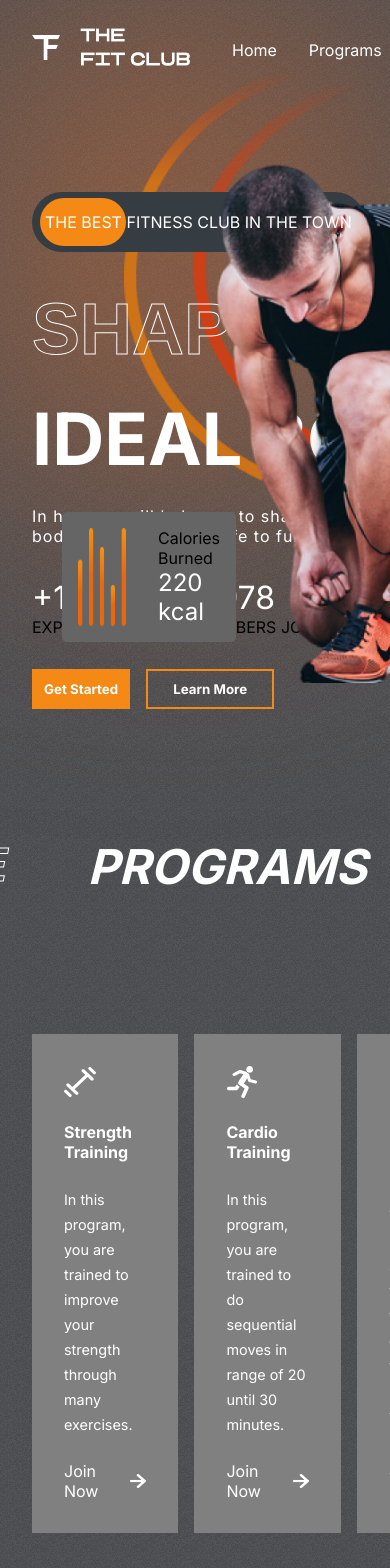
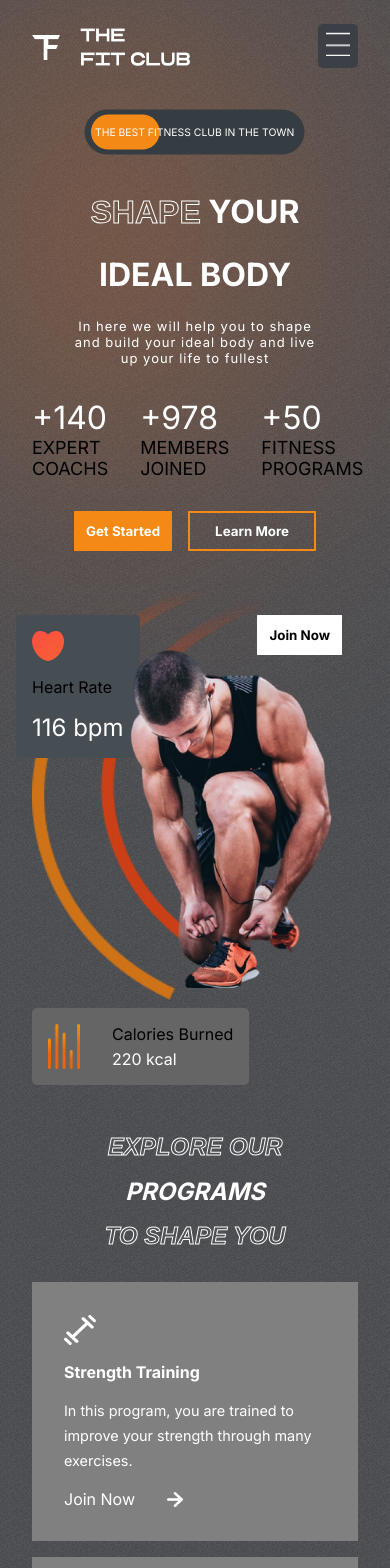
Before and after one commit to SubhashanaSS/gym-heroes, a React (Create React App) app: page / in a window 390 px wide. Shown: the top 1568 px of the page. Built offline with nearby package versions, Linux system fonts and the light colour scheme.

Commit message:
Mobile responsive

```diff
--- a/src/components/Header/Header.css
+++ b/src/components/Header/Header.css
@@ -19,3 +19,17 @@
   color: var(--orange);
   cursor: pointer;
 }
+
+@media screen and (max-width: 768px) {
+  .header > :nth-child(2) {
+    position: fixed;
+    right: 2rem;
+    z-index: 99;
+  }
+
+  .header-menu {
+    flex-direction: column;
+    background-color: var(--appColor);
+    padding: 2rem;
+  }
+}
--- a/src/components/Header/Header.jsx
+++ b/src/components/Header/Header.jsx
@@ -1,20 +1,40 @@
-import React from "react";
+import React, { useState } from "react";
 import "./Header.css";
 
 import Logo from "../../assets/logo.png";
+import Bars from "../../assets/bars.png";
 
 const Header = () => {
+  const mobile = window.innerWidth <= 768 ? true : false;
+  const [menuOpend, setMenuOpened] = useState(false);
+
   return (
     <div className="header">
       <img src={Logo} alt="" className="logo" />
-
-      <ul className="header-menu">
-        <li>Home</li>
-        <li>Programs</li>
-        <li>Why us</li>
-        <li>Plans</li>
-        <li>Testamonials</li>
-      </ul>
+      {menuOpend === false && mobile === true ? (
+        <div
+          style={{
+            backgroundColor: "var(--appColor)",
+            padding: "0.5rem",
+            borderRadius: "5px",
+          }}
+          onClick={() => setMenuOpened(true)}
+        >
+          <img
+            src={Bars}
+            alt=""
+            style={{ width: "1.5rem", height: "1.5rem" }}
+          />
+        </div>
+      ) : (
+        <ul className="header-menu">
+          <li onClick={() => setMenuOpened(false)}>Home</li>
+          <li onClick={() => setMenuOpened(false)}>Programs</li>
+          <li onClick={() => setMenuOpened(false)}>Why us</li>
+          <li onClick={() => setMenuOpened(false)}>Plans</li>
+          <li onClick={() => setMenuOpened(false)}>Testamonials</li>
+        </ul>
+      )}
     </div>
   );
 };
--- a/src/components/Hero/Hero.css
+++ b/src/components/Hero/Hero.css
@@ -1,25 +1,24 @@
-.hero{
+.hero {
   display: flex;
   justify-content: space-between;
 }
 
-.left-h{
+.left-h {
   padding: 2rem;
   padding-top: 1.5rem;
   flex: 3;
   display: flex;
   gap: 2rem;
   flex-direction: column;
-
 }
 
-.right-h{
+.right-h {
   flex: 1;
   position: relative;
   background-color: var(--orange);
 }
 
-.the-best-ad{
+.the-best-ad {
   margin-top: 4rem;
   background-color: #363d42;
   border-radius: 4rem;
@@ -33,11 +32,11 @@
   justify-content: flex-start;
 }
 
-.the-best-ad>span{
+.the-best-ad > span {
   z-index: 2;
 }
 
-.the-best-ad> div{
+.the-best-ad > div {
   position: absolute;
   background-color: var(--orange);
   width: 5.4rem;
@@ -47,7 +46,7 @@
   z-index: 1;
 }
 
-.hero-text{
+.hero-text {
   display: flex;
   flex-direction: column;
   gap: 1.5rem;
@@ -58,7 +57,7 @@
   text-overflow: inherit;
 }
 
-.hero-text>div:nth-of-type(3){
+.hero-text > div:nth-of-type(3) {
   font-size: 1rem;
   font-weight: 200;
   text-transform: none;
@@ -66,52 +65,52 @@
   width: 80%;
 }
 
-.figures{
+.figures {
   display: flex;
   gap: 2rem;
 }
 
-.figures>div{
+.figures > div {
   display: flex;
   flex-direction: column;
 }
 
-.figures>div>span:nth-of-type(1){
+.figures > div > span:nth-of-type(1) {
   color: white;
   font-size: 2rem;
 }
 
-.figures>div>span:nth-of-type(2){
+.figures > div > span:nth-of-type(2) {
   color: var(--grey);
   text-transform: uppercase;
 }
 
-.hero-buttons{
+.hero-buttons {
   display: flex;
   gap: 1rem;
   font-weight: normal;
 }
 
-.hero-buttons>:nth-child(1){
+.hero-buttons > :nth-child(1) {
   color: white;
   background-color: var(--orange);
 }
 
-.hero-buttons>:nth-child(2){
+.hero-buttons > :nth-child(2) {
   color: white;
   background-color: transparent;
   width: 8rem;
   border: 2px solid var(--orange);
 }
 
-.right-h>.btn{
+.right-h > .btn {
   position: absolute;
   right: 3rem;
   top: 2rem;
   color: black;
 }
 
-.heart-rate{
+.heart-rate {
   display: flex;
   flex-direction: column;
   gap: 1rem;
@@ -125,27 +124,27 @@
   top: 7rem;
 }
 
-.heart-rate>img{
+.heart-rate > img {
   width: 2rem;
 }
 
-.heart-rate>:nth-child(2){
+.heart-rate > :nth-child(2) {
   color: var(--grey);
 }
 
-.heart-rate>:nth-child(3){
+.heart-rate > :nth-child(3) {
   color: white;
   font-size: 1.5rem;
 }
 
-.hero-image{
+.hero-image {
   position: absolute;
   top: 10rem;
   right: 8rem;
   width: 23rem;
 }
 
-.hero-image-back{
+.hero-image-back {
   position: absolute;
   top: 4rem;
   right: 20rem;
@@ -153,7 +152,7 @@
   width: 15rem;
 }
 
-.calories{
+.calories {
   display: flex;
   gap: 2rem;
   background-color: var(--caloryCard);
@@ -165,27 +164,104 @@
   right: 28rem;
 }
 
-.calories>img{
+.calories > img {
   width: 3rem;
 }
 
-.calories>div{
+.calories > div {
   display: flex;
   flex-direction: column;
   justify-content: space-between;
 }
 
-.calories>div>:nth-child(1){
+.calories > div > :nth-child(1) {
   color: var(--grey);
 }
 
-.calories>div>:nth-child(2){
+.calories > div > :nth-child(2) {
   color: white;
   font-size: 1.5rem;
 }
 
-.hero-blur{
+.hero-blur {
   width: 22rem;
   height: 30rem;
   left: 0;
 }
+
+@media screen and (max-width: 768px) {
+  .hero {
+    flex-direction: column;
+  }
+
+  .hero-blur {
+    width: 14rem;
+  }
+
+  .the-best-ad {
+    margin-top: 0;
+    font-size: small;
+    align-self: center;
+    transform: scale(0.8);
+  }
+
+  .hero-text {
+    font-size: xx-large;
+    align-items: center;
+    justify-content: center;
+  }
+
+  .hero-text > div:nth-of-type(3) {
+    font-size: small;
+    font-weight: 200;
+    letter-spacing: 1px;
+    text-align: center;
+  }
+
+  .hero-buttons {
+    justify-content: center;
+  }
+
+  .figures > div > span:nth-last-of-type(1) {
+    font-size: large;
+  }
+
+  .right-h {
+    position: relative;
+    background: none;
+  }
+
+  .heart-rate {
+    left: 1rem;
+    top: 2rem;
+  }
+
+  .calories {
+    position: relative;
+    top: 5rem;
+    left: 2rem;
+  }
+
+  .calories > img {
+    width: 2rem;
+  }
+
+  .calories > div > :nth-child(2) {
+    color: white;
+    font-size: 1rem;
+  }
+
+  .hero-image {
+    position: relative;
+    width: 15rem;
+    left: 7rem;
+    top: 4rem;
+    align-self: center;
+  }
+
+  .hero-image-back {
+    width: 15rem;
+    left: 2rem;
+    top: 0rem;
+  }
+}
--- a/src/components/Hero/Hero.jsx
+++ b/src/components/Hero/Hero.jsx
@@ -10,6 +10,7 @@
 import { motion } from "framer-motion";
 
 const transition = { type: "spring", duration: 3 };
+const mobile = window.innerWidth <= 768 ? true : false;
 
 const Hero = () => {
   return (
@@ -20,7 +21,7 @@
 
         <div className="the-best-ad">
           <motion.div
-            initial={{ left: "238px" }}
+            initial={{ left: mobile ? "168px" : "238px" }}
             whileInView={{ left: "8px" }}
             transition={{ ...transition, type: "tween" }}
           ></motion.div>
--- a/src/components/Join/Join.css
+++ b/src/components/Join/Join.css
@@ -52,3 +52,19 @@
 .btn-j {
   background-color: var(--orange);
 }
+
+@media screen and (max-width: 768px) {
+  .Join {
+    flex-direction: column;
+    gap: 1rem;
+  }
+
+  .left-j {
+    font-size: x-large;
+    flex-direction: column;
+  }
+
+  .right-j {
+    padding: 2rem;
+  }
+}
--- a/src/components/Plans/Plans.css
+++ b/src/components/Plans/Plans.css
@@ -86,3 +86,13 @@
 .plans > :nth-child(2) > button {
   color: orange;
 }
+
+@media screen and (max-width: 768px) {
+  .plans {
+    flex-direction: column;
+  }
+
+  .plans > :nth-child(2) {
+    transform: none;
+  }
+}
--- a/src/components/Programs/Programs.css
+++ b/src/components/Programs/Programs.css
@@ -61,3 +61,18 @@
   background: var(--planCard);
   cursor: pointer;
 }
+
+@media screen and (max-width: 768px) {
+  .programs-header {
+    flex-direction: column;
+    gap: 1rem;
+    font-size: x-large;
+    align-items: center;
+    justify-content: center;
+    margin-top: 2rem;
+  }
+
+  .program-categories {
+    flex-direction: column;
+  }
+}
--- a/src/components/Reasons/Reasons.css
+++ b/src/components/Reasons/Reasons.css
@@ -85,3 +85,33 @@
 .partners > img {
   width: 2.5rem;
 }
+
+@media screen and (max-width: 768px) {
+  .Reasons {
+    flex-direction: column;
+  }
+
+  .left-r {
+    grid-auto-rows: auto;
+    overflow: hidden;
+  }
+
+  .left-r > :nth-child(1) {
+    width: 7rem;
+    height: 17rem;
+  }
+
+  .left-r > :nth-child(2) {
+    width: 15rem;
+    height: 10rem;
+  }
+
+  .left-r > :nth-child(3) {
+    width: 7rem;
+  }
+
+  .left-r > :nth-child(4) {
+    width: 7rem;
+    height: 6rem;
+  }
+}
--- a/src/components/Testimonials/Testimonials.css
+++ b/src/components/Testimonials/Testimonials.css
@@ -1,4 +1,4 @@
-.Testimonials {
+.testimonials {
   display: flex;
   gap: 1rem;
   padding: 0 2rem;
@@ -76,3 +76,40 @@
   width: 1.5rem;
   cursor: pointer;
 }
+
+@media screen and (max-width: 768px) {
+  .testimonials {
+    flex-direction: column;
+  }
+
+  .left-t > :nth-child(2),
+  .left-t > :nth-child(3) {
+    font-size: xx-large;
+  }
+
+  .right-t {
+    display: flex;
+    flex-direction: column;
+    align-items: center;
+    justify-content: center;
+    gap: 2rem;
+  }
+
+  .right-t > div {
+    position: relative;
+    display: none;
+  }
+
+  .right-t > img {
+    top: 0;
+    right: 0;
+    position: relative;
+    align-self: center;
+  }
+
+  .right-t > :last-child {
+    display: block;
+    bottom: 0;
+    left: 0;
+  }
+}
--- a/src/components/Testimonials/Testimonials.jsx
+++ b/src/components/Testimonials/Testimonials.jsx
@@ -11,7 +11,7 @@
   const tLength = testimonialsData.length;
 
   return (
-    <div className="Testimonials">
+    <div className="testimonials">
       <div className="left-t">
         <span>Testimonials</span>
         <span className="stroke-text">What they</span>
```
Lines whose indentation alone changed are shown as unchanged.
